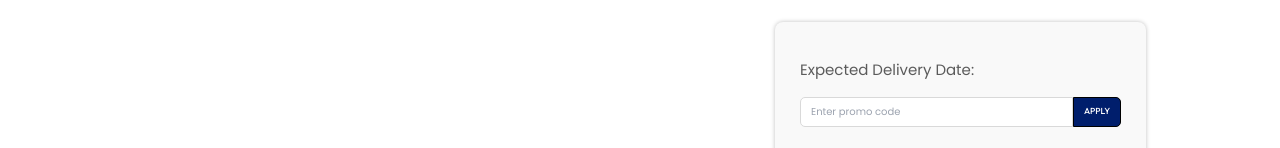
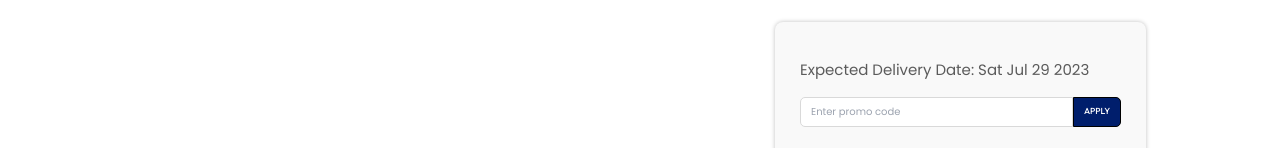
Before and after one commit to greeenOrange/daily_mall-e-commerce-, a React (Vite) app: page /cart in a window 1280 px wide. Shown: the part 249-397 px from the top of the page. Built offline with nearby package versions, Linux system fonts and the light colour scheme; data requests are answered from the project's data file.

Commit message:
dateadded

```diff
--- a/package.json
+++ b/package.json
@@ -16,7 +16,6 @@
     "@fortawesome/free-solid-svg-icons": "^6.4.0",
     "@fortawesome/react-fontawesome": "^0.2.0",
     "axios": "^1.4.0",
-    "date-fns": "^2.30.0",
     "json-server": "^0.17.3",
     "react": "^18.2.0",
     "react-dom": "^18.2.0",
--- a/src/Components/Screens/ShoppingCart/ShoppingCart.jsx
+++ b/src/Components/Screens/ShoppingCart/ShoppingCart.jsx
@@ -8,6 +8,11 @@ import { format } from 'date-fns';
 function ShoppingCart() {
   const { state, dispatch } = useContext(CartContext);
   const [promoCode, setPromoCode] = useState("");
+  const [deliveryDate, setDeliveryDate] = useState(() => {
+    const current = new Date();
+    current.setDate(current.getDate() + 10);
+    return current.toDateString();
+  });
 
   const handlePromoCodeChange = (event) => {
     const newPromoCode = event.target.value;
@@ -20,8 +25,8 @@ function ShoppingCart() {
     dispatch({ type: "APPLY_PROMO", payload: promoCode });
     setPromoCode("");
   };
-  var date = new Date();
-date.setDate(date.getDate() + 7);
+
+
 
 
   return (
@@ -81,7 +86,7 @@ date.setDate(date.getDate() + 7);
             })}
           </div>
           <div className="shopping_calculator lg:w-9/12">
-            <p>Expected Delivery Date: </p>
+            <p>Expected Delivery Date: {deliveryDate}</p>
             <div className="form-control shopping_cart_btn"><div className="input-group">
               <input
                 type="text"
```
Also changed, not shown: 1 other file (tests, documents, lock files or other folders).
